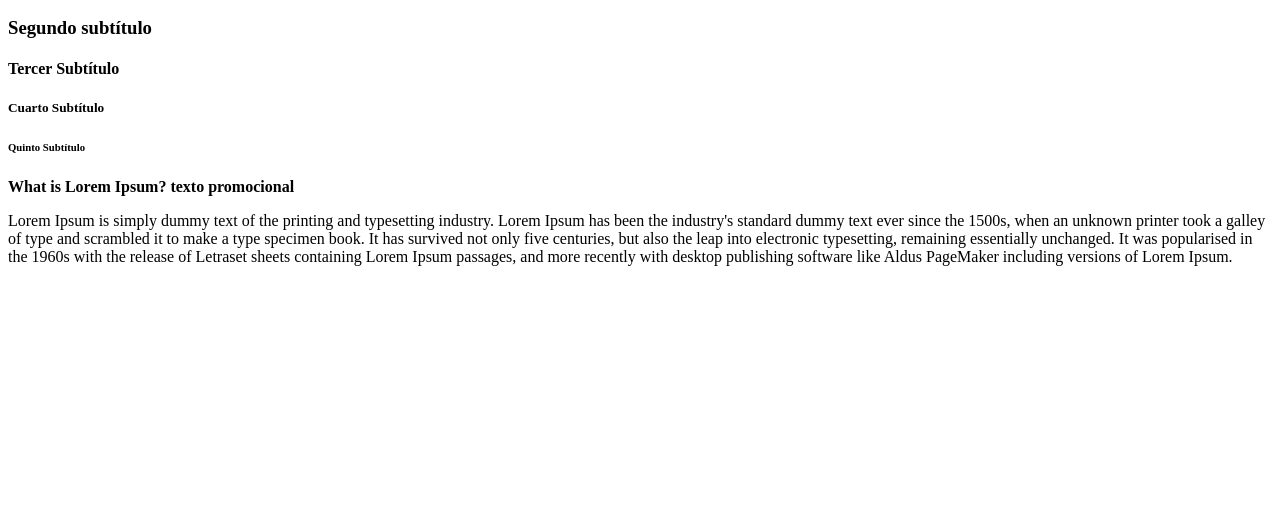
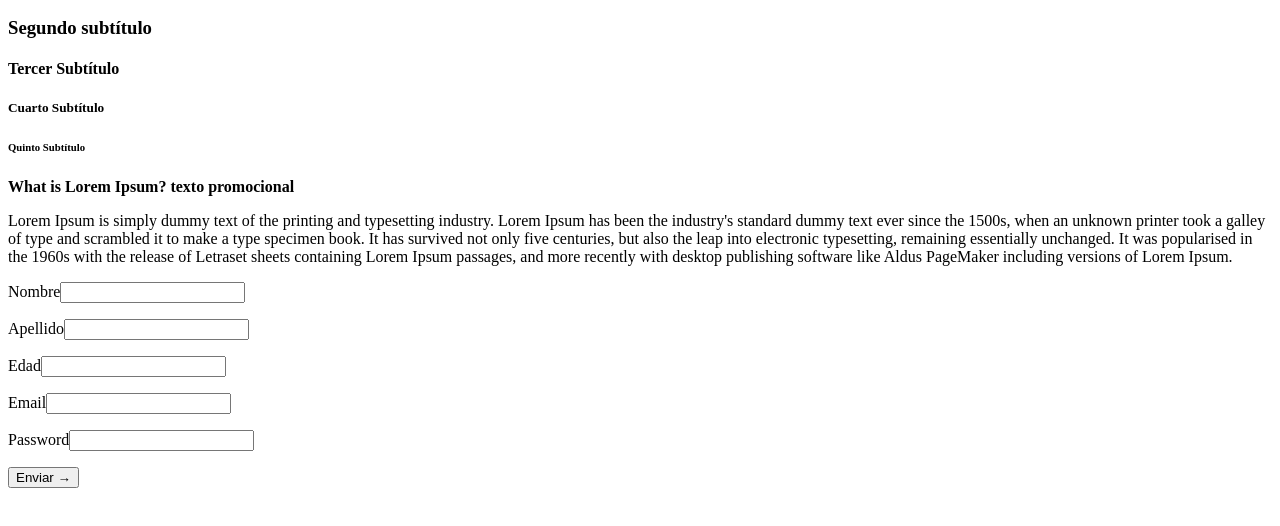
Before and after one commit to Madadeivi-zz/santander-front, a plain HTML site: page index.html in a window 1280 px wide. Shown: the part 110-636 px from the top of the page. Drawn offline with Linux system fonts and the light colour scheme.

Commit message:
Se realiza ejercicio en html para atender el reto 03 form

```diff
--- a/index.html
+++ b/index.html
@@ -13,8 +13,19 @@
     <h4> Tercer Subtítulo</h4>
     <h5> Cuarto Subtítulo</h5>
     <h6> Quinto Subtítulo </h6>
-    <p> <b> What is Lorem Ipsum? texto promocional</b> </p>
+    <p><b> What is Lorem Ipsum? texto promocional</b></p>
     <p>
         Lorem Ipsum is simply dummy text of the printing and typesetting industry. Lorem Ipsum has been the industry's standard dummy text ever since the 1500s, when an unknown printer took a galley of type and scrambled it to make a type specimen book. It has survived not only five centuries, but also the leap into electronic typesetting, remaining essentially unchanged. It was popularised in the 1960s with the release of Letraset sheets containing Lorem Ipsum passages, and more recently with desktop publishing software like Aldus PageMaker including versions of Lorem Ipsum.</p>
+    <p>
+        <!--<input type="text"><br> -->
+        <form action="">
+            <p>Nombre<input type="text" name="Nombre" id="name"><br></p>
+            <p>Apellido<input type="text" name="Apellido" id="lastName"><br></p>
+            <p>Edad<input type="number" name="Edad" id="age"><br></p>
+            <p>Email<input type="email" name="Email" id="mail"><br></p>
+            <p>Password<input type="password" name="Password" id="password"><br></p>
+            <button type="submit">Enviar &rarr;</button>
+        </form>
+    </p>
 </body>
 </html>
```
